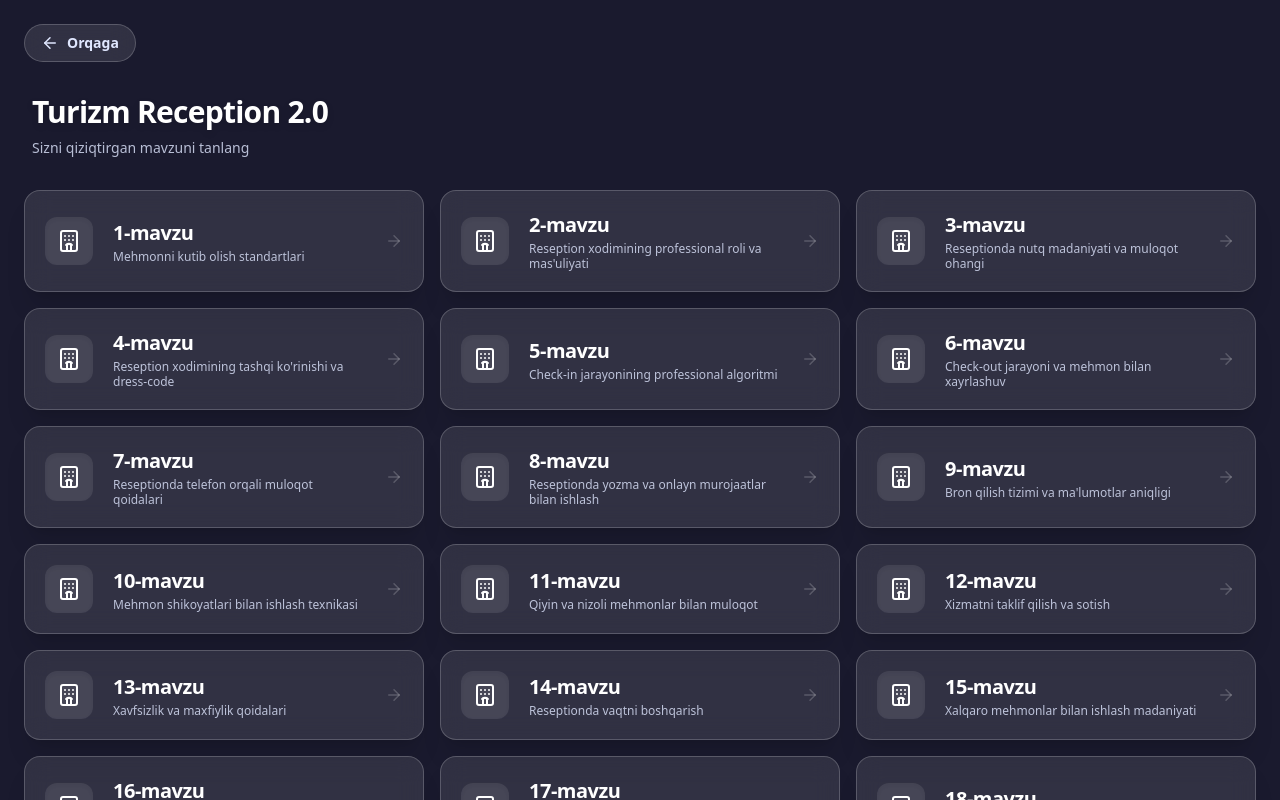
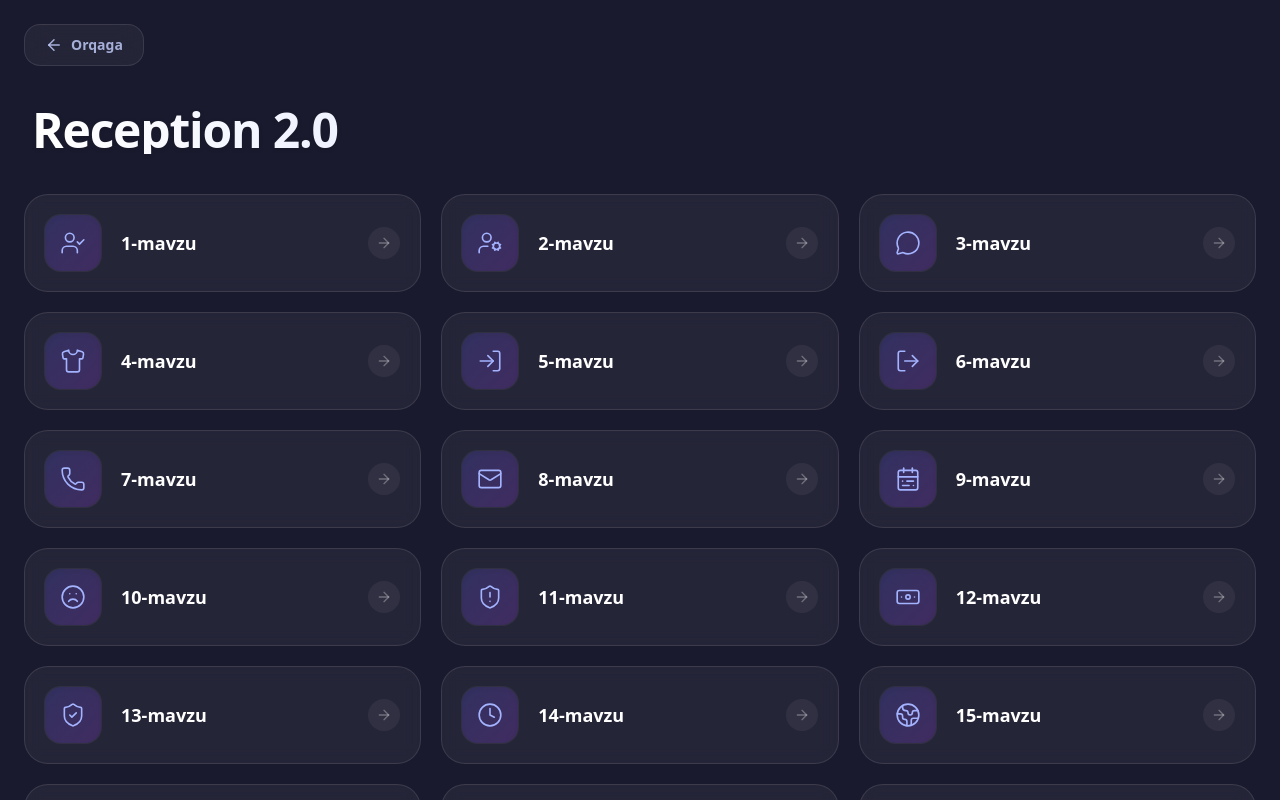
Before and after one commit to khondamirai-spec/turismustozai, a Next.js app: page /turism-2 in a window 1280 px wide. Shown: the top 800 px of the page. Built offline with nearby package versions, Linux system fonts and the light colour scheme.

Commit message:
Design overhaul: premium glassmorphism for themes, unified quiz header, and enhanced AI voice listening effects

```diff
--- a/src/app/text-quiz/[categoryId]/page.tsx
+++ b/src/app/text-quiz/[categoryId]/page.tsx
@@ -96,7 +96,7 @@ export default async function QuizPage({ params }: PageProps) {
     return (
         <QuizClient
             questions={validQuestions}
-            categoryName={categoryName}
+            categoryName={categoryName.toUpperCase()}
         />
     );
 }
--- a/src/app/text-quiz/page.tsx
+++ b/src/app/text-quiz/page.tsx
@@ -60,43 +60,46 @@ export default async function TextQuizPage() {
     });
 
     return (
-        <div className="min-h-screen p-6 font-sans text-white">
-            <header className="flex items-center mb-8">
-                <Link href="/" className="flex items-center text-indigo-100 hover:text-white transition-colors bg-white/10 backdrop-blur-md px-4 py-2 rounded-full border border-white/20">
-                    <ArrowLeft size={18} className="mr-2" />
+        <div className="min-h-screen p-6 font-sans text-white pb-20">
+            <header className="flex items-center mb-10">
+                <Link href="/" className="group flex items-center text-indigo-200/80 hover:text-white transition-all bg-white/5 hover:bg-white/10 backdrop-blur-md px-5 py-2.5 rounded-2xl border border-white/10 hover:border-white/20">
+                    <ArrowLeft size={18} className="mr-2 group-hover:-translate-x-1 transition-transform" />
                     <span className="font-semibold text-sm">Orqaga</span>
                 </Link>
             </header>
 
-            <div className="mb-8">
-                <h1 className="text-3xl font-extrabold mb-2 text-white drop-shadow-md">
-                    Mavzuni tanlang
+            <div className="mb-10 px-2 space-y-2">
+                <h1 className="text-4xl md:text-5xl font-black text-transparent bg-clip-text bg-gradient-to-r from-white via-indigo-100 to-indigo-300 drop-shadow-sm tracking-tight">
+                    Reception 1.0
                 </h1>
-                <p className="text-indigo-100 text-sm opacity-80">
-                    Boshlash uchun toifani tanlang
-                </p>
             </div>
 
-            <div className="grid grid-cols-2 md:grid-cols-3 lg:grid-cols-4 gap-4">
+            <div className="grid grid-cols-1 md:grid-cols-2 lg:grid-cols-3 gap-5">
                 {categories?.map((category) => (
                     <Link
                         href={`/text-quiz/${category.id}`}
                         key={category.id}
-                        className="group bg-white/10 backdrop-blur-md border border-white/20 rounded-2xl overflow-hidden active:scale-95 transition-all duration-200 cursor-pointer flex flex-col shadow-lg hover:bg-white/20"
+                        className="group relative bg-white/5 backdrop-blur-sm border border-white/10 hover:border-indigo-500/50 rounded-3xl p-5 transition-all duration-300 hover:bg-white/10 hover:shadow-xl hover:shadow-indigo-500/10 hover:-translate-y-1 overflow-hidden"
                     >
-                        <div className="relative aspect-square overflow-hidden">
-                            <img
-                                src={category.image_url || "/placeholder.jpg"}
-                                alt={category.name}
-                                className="w-full h-full object-cover opacity-90 group-hover:opacity-100 group-hover:scale-110 transition-all duration-500"
-                            />
-                            <div className="absolute inset-0 bg-gradient-to-t from-black/80 via-black/20 to-transparent"></div>
-                            <div className="absolute bottom-0 left-0 right-0 p-4">
-                                {category.description && (
-                                    <p className="text-sm font-medium text-gray-100 line-clamp-2 drop-shadow-sm">
-                                        {category.description}
-                                    </p>
-                                )}
+                        <div className="absolute top-0 right-0 w-32 h-32 bg-indigo-500/20 rounded-full blur-3xl -mr-16 -mt-16 transition-opacity opacity-0 group-hover:opacity-100 duration-500"></div>
+
+                        <div className="relative flex items-center gap-5 z-10">
+                            <div className="flex-shrink-0 w-14 h-14 bg-white/10 rounded-2xl flex items-center justify-center overflow-hidden shadow-inner ring-1 ring-white/5 group-hover:ring-white/20 transition-all duration-300">
+                                <img
+                                    src={category.image_url || "/placeholder.jpg"}
+                                    alt={category.name}
+                                    className="w-full h-full object-cover opacity-80 group-hover:opacity-100 group-hover:scale-110 transition-all duration-500"
+                                />
+                            </div>
+
+                            <div className="flex-1 min-w-0">
+                                <h2 className="text-lg font-bold text-white group-hover:text-indigo-100 transition-colors truncate">
+                                    {category.name}
+                                </h2>
+                            </div>
+
+                            <div className="flex-shrink-0 w-8 h-8 rounded-full bg-white/5 flex items-center justify-center text-white/30 group-hover:text-white group-hover:bg-white/10 transition-all duration-300">
+                                <ArrowLeft className="rotate-180 w-4 h-4" />
                             </div>
                         </div>
                     </Link>
--- a/src/app/turism-2/page.tsx
+++ b/src/app/turism-2/page.tsx
@@ -1,6 +1,30 @@
 import { supabase } from "@/utils/supabaseClient";
 import Link from "next/link";
-import { ArrowLeft, Hotel } from "lucide-react";
+import {
+    ArrowLeft,
+    Hotel,
+    UserCheck,
+    UserCog,
+    MessageCircle,
+    Shirt,
+    LogIn,
+    LogOut,
+    Phone,
+    Mail,
+    CalendarRange,
+    Frown,
+    ShieldAlert,
+    Banknote,
+    ShieldCheck,
+    Clock,
+    Globe2,
+    Accessibility,
+    Siren,
+    Users,
+    FileText,
+    GraduationCap,
+    LucideIcon
+} from "lucide-react";
 
 export const dynamic = 'force-dynamic';
 export const revalidate = 0;
@@ -9,69 +33,75 @@ export default async function TurismTwoPage() {
     // Generate 20 themes (1-mavzu to 20-mavzu)
     const uniqueThemes = Array.from({ length: 20 }, (_, i) => `${i + 1}-mavzu`);
 
-    // Theme descriptions mapping
-    const themeDescriptions: Record<string, string> = {
-        "1-mavzu": "Mehmonni kutib olish standartlari",
-        "2-mavzu": "Reseption xodimining professional roli va mas'uliyati",
-        "3-mavzu": "Reseptionda nutq madaniyati va muloqot ohangi",
-        "4-mavzu": "Reseption xodimining tashqi ko'rinishi va dress-code",
-        "5-mavzu": "Check-in jarayonining professional algoritmi",
-        "6-mavzu": "Check-out jarayoni va mehmon bilan xayrlashuv",
-        "7-mavzu": "Reseptionda telefon orqali muloqot qoidalari",
-        "8-mavzu": "Reseptionda yozma va onlayn murojaatlar bilan ishlash",
-        "9-mavzu": "Bron qilish tizimi va ma'lumotlar aniqligi",
-        "10-mavzu": "Mehmon shikoyatlari bilan ishlash texnikasi",
-        "11-mavzu": "Qiyin va nizoli mehmonlar bilan muloqot",
-        "12-mavzu": "Xizmatni taklif qilish va sotish",
-        "13-mavzu": "Xavfsizlik va maxfiylik qoidalari",
-        "14-mavzu": "Reseptionda vaqtni boshqarish",
-        "15-mavzu": "Xalqaro mehmonlar bilan ishlash madaniyati",
-        "16-mavzu": "Nogironligi bor va maxsus ehtiyojli mehmonlar bilan ishlash",
-        "17-mavzu": "Favqulodda vaziyatlarda reseption xodimi harakati",
-        "18-mavzu": "Jamoa bilan ishlash va ichki aloqa",
-        "19-mavzu": "Reseptionda hujjatlar va ichki tartiblar",
-        "20-mavzu": "Reseption xodimining professional rivoji",
+    // Icon mapping for each theme
+    const themeIcons: Record<string, LucideIcon> = {
+        "1-mavzu": UserCheck,      // Kutib olish
+        "2-mavzu": UserCog,        // Professional rol
+        "3-mavzu": MessageCircle,  // Nutq madaniyati
+        "4-mavzu": Shirt,          // Dress-code
+        "5-mavzu": LogIn,          // Check-in
+        "6-mavzu": LogOut,         // Check-out
+        "7-mavzu": Phone,          // Telefon
+        "8-mavzu": Mail,           // Yozma/Online
+        "9-mavzu": CalendarRange,  // Bron qilish
+        "10-mavzu": Frown,         // Shikoyatlar
+        "11-mavzu": ShieldAlert,   // Nizoli mehmonlar
+        "12-mavzu": Banknote,      // Sotish
+        "13-mavzu": ShieldCheck,   // Xavfsizlik
+        "14-mavzu": Clock,         // Vaqtni boshqarish
+        "15-mavzu": Globe2,        // Xalqaro mehmonlar
+        "16-mavzu": Accessibility, // Nogironligi bor
+        "17-mavzu": Siren,         // Favqulodda vaziyat
+        "18-mavzu": Users,         // Jamoa
+        "19-mavzu": FileText,      // Hujjatlar
+        "20-mavzu": GraduationCap, // Rivojlanish
     };
 
     return (
-        <div className="min-h-screen p-6 font-sans text-white">
-            <header className="flex items-center mb-8">
-                <Link href="/" className="flex items-center text-indigo-100 hover:text-white transition-colors bg-white/10 backdrop-blur-md px-4 py-2 rounded-full border border-white/20">
-                    <ArrowLeft size={18} className="mr-2" />
+        <div className="min-h-screen p-6 font-sans text-white pb-20">
+            <header className="flex items-center mb-10">
+                <Link href="/" className="group flex items-center text-indigo-200/80 hover:text-white transition-all bg-white/5 hover:bg-white/10 backdrop-blur-md px-5 py-2.5 rounded-2xl border border-white/10 hover:border-white/20">
+                    <ArrowLeft size={18} className="mr-2 group-hover:-translate-x-1 transition-transform" />
                     <span className="font-semibold text-sm">Orqaga</span>
                 </Link>
             </header>
 
-            <div className="mb-8 px-2">
-                <h1 className="text-3xl font-extrabold mb-2 text-white drop-shadow-md tracking-tight">
-                    Turizm Reception 2.0
+            <div className="mb-10 px-2 space-y-2">
+                <h1 className="text-4xl md:text-5xl font-black text-transparent bg-clip-text bg-gradient-to-r from-white via-indigo-100 to-indigo-300 drop-shadow-sm tracking-tight">
+                    Reception 2.0
                 </h1>
-                <p className="text-indigo-100 text-sm opacity-80">
-                    Sizni qiziqtirgan mavzuni tanlang
-                </p>
             </div>
 
-            <div className="grid grid-cols-1 md:grid-cols-2 lg:grid-cols-3 gap-4">
-                {uniqueThemes.map((theme) => (
+            <div className="grid grid-cols-1 md:grid-cols-2 lg:grid-cols-3 gap-5">
+                {uniqueThemes.map((theme) => {
+                    const IconComponent = themeIcons[theme] || Hotel;
+
+                    return (
                         <Link
                             href={`/turism-2/${encodeURIComponent(theme)}`}
                             key={theme}
-                        className="group bg-white/10 backdrop-blur-md border border-white/20 rounded-2xl p-5 hover:bg-white/20 transition-all duration-300 transform hover:scale-[1.02] active:scale-95 shadow-xl cursor-pointer flex items-center gap-5"
+                            className="group relative bg-white/5 backdrop-blur-sm border border-white/10 hover:border-indigo-500/50 rounded-3xl p-5 transition-all duration-300 hover:bg-white/10 hover:shadow-xl hover:shadow-indigo-500/10 hover:-translate-y-1 overflow-hidden"
                         >
-                        <div className="bg-white/10 p-3 rounded-xl text-white group-hover:bg-white group-hover:text-indigo-600 transition-all duration-300 shadow-inner">
-                            <Hotel size={24} />
+                            <div className="absolute top-0 right-0 w-32 h-32 bg-indigo-500/20 rounded-full blur-3xl -mr-16 -mt-16 transition-opacity opacity-0 group-hover:opacity-100 duration-500"></div>
+
+                            <div className="relative flex items-center gap-5 z-10">
+                                <div className="flex-shrink-0 w-14 h-14 bg-gradient-to-br from-indigo-500/20 to-purple-500/20 rounded-2xl flex items-center justify-center text-indigo-300 group-hover:from-indigo-500 group-hover:to-purple-600 group-hover:text-white transition-all duration-300 shadow-inner group-hover:shadow-indigo-500/50 ring-1 ring-white/5 group-hover:ring-white/20">
+                                    <IconComponent size={26} strokeWidth={1.5} />
                                 </div>
-                        <div className="flex-1">
-                            <h2 className="text-xl font-semibold mb-0.5 tracking-tight">{theme}</h2>
-                            <p className="text-indigo-100 text-[12px] font-medium opacity-80 leading-tight">
-                                {themeDescriptions[theme] || "Keyingi mavzu uchun savollar"}
-                            </p>
+
+                                <div className="flex-1 min-w-0">
+                                    <h2 className="text-lg font-bold text-white group-hover:text-indigo-100 transition-colors truncate">
+                                        {theme}
+                                    </h2>
                                 </div>
-                        <div className="text-white/20 group-hover:text-white transition-colors">
-                            <ArrowLeft className="rotate-180" size={18} />
+
+                                <div className="flex-shrink-0 w-8 h-8 rounded-full bg-white/5 flex items-center justify-center text-white/30 group-hover:text-white group-hover:bg-white/10 transition-all duration-300">
+                                    <ArrowLeft className="rotate-180 w-4 h-4" />
+                                </div>
                             </div>
                         </Link>
-                ))}
+                    )
+                })}
             </div>
 
             {uniqueThemes.length === 0 && (
```
Also changed, not shown: src/app/voice-quiz/page.tsx (+25 -1 lines), src/components/QuizClient.tsx (+21 -19 lines). Lines whose indentation alone changed are shown as unchanged.
